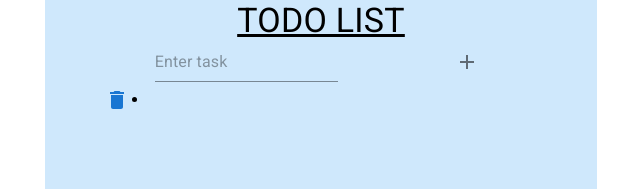
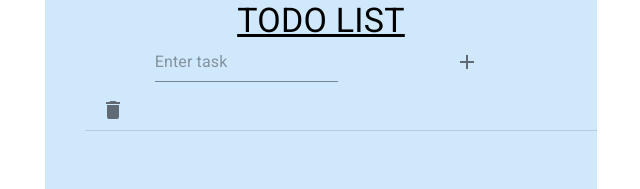
Before and after one commit to Haashir-Shakeel/todo-mui-react, a React (Create React App) app: page / in a window 1280 px wide. Both pictures are taken after a click on the button 786 px from the left and 61 px from the top of the page. Shown: the top 189 px of the page, without its empty margins (319-959 px from the left). Built offline with nearby package versions, Linux system fonts and the light colour scheme.

Commit message:
changed designed using MUI

```diff
--- /dev/null
+++ b/src/components/ListComList.jsx
@@ -0,0 +1,26 @@
+//using List from MUI instead of li
+import { Delete } from "@mui/icons-material"
+import { Button, Divider, List, ListItem, ListItemButton, ListItemIcon, ListItemText, Stack } from "@mui/material"
+import { useState } from "react"
+
+export const ListComList = (props) =>{
+    const [line,setLine] = useState(false)
+
+    const deleteFromList = ()=>{
+        console.log('delete from list working')
+        setLine(true)
+    }
+    return (
+        <List>
+            <ListItem disablePadding>
+                <ListItemButton>
+                    <ListItemIcon onClick={deleteFromList}>
+                        <Delete/>
+                    </ListItemIcon>
+                    <ListItemText style={{textDecoration: line ? "line-through" : "none"}} primary={props.val}/>
+                </ListItemButton>
+            </ListItem>
+            <Divider></Divider>
+        </List>
+        )
+}
--- a/src/components/TodoList.jsx
+++ b/src/components/TodoList.jsx
@@ -2,6 +2,7 @@ import {Stack, Box, Container, Typography, Input, IconButton, Button} from '@mui
 import {Add, Delete} from '@mui/icons-material'
 import { useState } from 'react'
 import { ListComponent } from './ListComponent'
+import { ListComList } from './ListComList'
 
 export const TodoList = () =>{
     const [task,setTask] = useState('')
@@ -38,8 +39,9 @@ export const TodoList = () =>{
             <ul>
                 {
                 tasklist.map((item,index)=>{
-                    return <ListComponent val={item} key={index}/>
-                })
+                    // return <ListComponent val={item} key={index}/>
+                    return <ListComList val={item} key={index}/>
+                                })
             }
             </ul>
         </Box>
```
